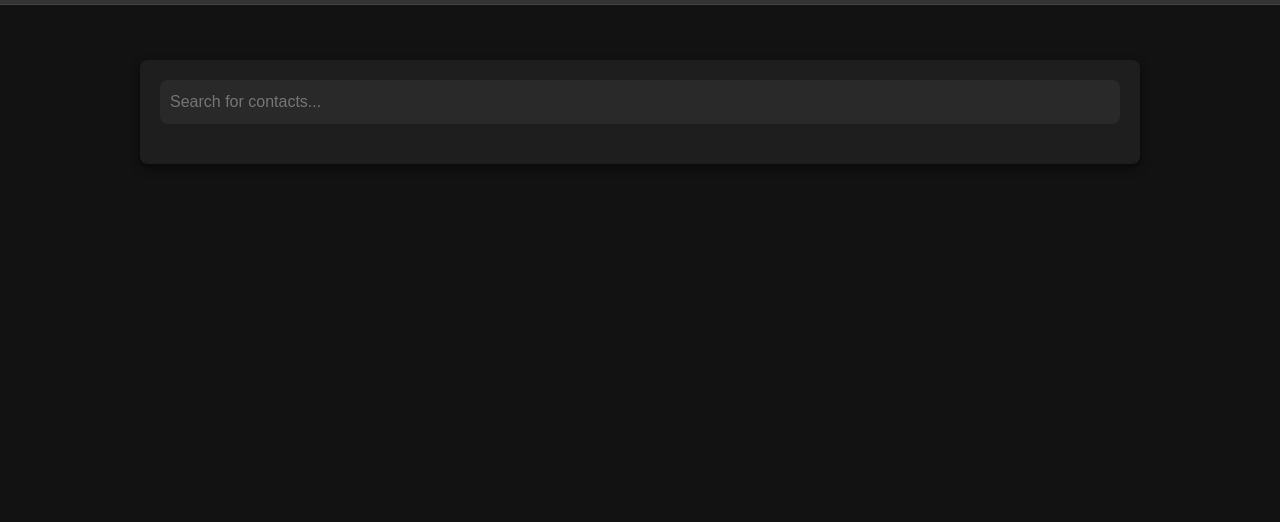
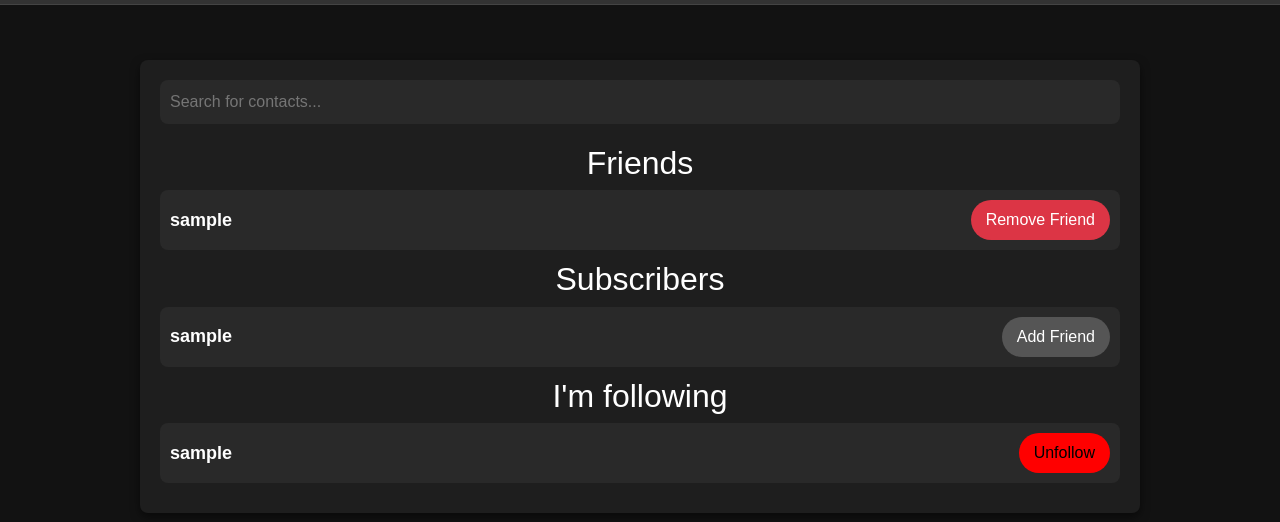
Before and after one commit to KlimentFis/My_Social_Network, a Django app: page /user/friends/ in a window 1280 px wide. Shown: the top 522 px of the page. Run offline with Django 3.2, Linux system fonts and the light colour scheme; the first user in the database is signed in; tables that the repository leaves empty hold one stand-in row (Sample ...).

Commit message:
Подписка работает

```diff
--- a/user/urls.py
+++ b/user/urls.py
@@ -15,7 +15,7 @@ Including another URLconf
 """
 from django.urls import path
 from .views import messages, user_register, user_login, user_logout, news, profile, create_post, friends \
-# ,FriendsView
+    # ,FriendsView
 
 urlpatterns = [
     path("messages", messages, name="messages"),
@@ -24,7 +24,6 @@ urlpatterns = [
     path("register", user_register, name="register"),
     path("login", user_login, name="login"),
     path("create_post", create_post, name="create_post"),
-    # path("friends", FriendsView.as_view(), name="friends"),
     path("friends/", friends, name="friends"),
     path("logout", user_logout, name="user_logout")
 ]
--- a/user/views.py
+++ b/user/views.py
@@ -118,46 +118,75 @@
 
 @login_required
 def friends(request):
-    if request.method == "GET":
-        friends = list(request.user.friends.all())
-        subscribers = list(request.user.subscribers.all())
-        subscriptions = list(request.user.subscriptions.all())
-        related_users = list(set(friends + subscribers + subscriptions))
-        related_user_ids = [user.id for user in related_users]
-        other_users = MyUser.objects.exclude(id__in=related_user_ids).exclude(username=request.user.username)
-
-        context = {
-            "friends": friends,
-            "subscribers": subscribers,
-            "subscriptions": subscriptions,
-            "other_users": other_users,
-        }
-        return render(request, "user/user_list.html", context)
-
-    elif request.method == "POST":
-        import json
-        data = json.loads(request.body)  # Получение данных из JSON
+    if request.method == "POST":
+        data = json.loads(request.body)
         user_id = data.get('user_id')
-
-        try:
-            target_user = MyUser.objects.get(id=user_id)
-        except MyUser.DoesNotExist:
-            return JsonResponse({"status": "error", "message": "User not found"}, status=404)
-
         action = data.get('action')
 
+        target_user = MyUser.objects.get(id=user_id)
+
         if action == 'add_friend':
-            request.user.subscriptions.add(target_user)
-            target_user.subscribers.add(request.user)
+            # Если target_user уже подписан на текущего пользователя
+            if target_user in request.user.subscribers.all():
+                # Делаем их друзьями
+                request.user.friends.add(target_user)
+                target_user.friends.add(request.user)
+
+                # Удаляем их из подписчиков и подписок
+                request.user.subscriptions.remove(target_user)
+                target_user.subscribers.remove(request.user)
+
+                # Удаляем подписчика, так как они теперь друзья
+                request.user.subscribers.remove(target_user)
+                target_user.subscribers.remove(request.user)
+
+            else:
+                # Если не подписан, просто добавляем в подписки
+                request.user.subscriptions.add(target_user)
+                target_user.subscribers.add(request.user)
+
+            # Обновляем списки
+            friends = list(request.user.friends.all())
+            subscribers = list(request.user.subscribers.all())
+            subscriptions = list(request.user.subscriptions.all())
+
+            return JsonResponse({
+                "status": "success",
+                "friends": [user.username for user in friends],
+                "subscribers": [user.username for user in subscribers],
+                "subscriptions": [user.username for user in subscriptions],
+            })
+
+        elif action == 'remove_friend':
+            # Удаляем из друзей
+            request.user.friends.remove(target_user)
+            target_user.friends.remove(request.user)
             return JsonResponse({"status": "success"})
 
-        elif action == 'remove_friend':
-            request.user.friends.remove(target_user)
+        elif action == 'unfollow_user':
+            # Удаляем из подписок
+            request.user.subscriptions.remove(target_user)
             target_user.subscribers.remove(request.user)
             return JsonResponse({"status": "success"})
 
-        elif action == 'unfollow_user':
-            request.user.subscriptions.remove(target_user)
-            return JsonResponse({"status": "success"})
+    # Получаем все списки
+    friends = request.user.friends.all()
+    subscribers = request.user.subscribers.all()
+    subscriptions = request.user.subscriptions.all()
 
-        return JsonResponse({"status": "error", "message": "Invalid action"}, status=400)
+    # Собираем ID всех пользователей, которых не нужно показывать в other_users
+    excluded_user_ids = list(friends.values_list('id', flat=True)) + \
+                        list(subscribers.values_list('id', flat=True)) + \
+                        list(subscriptions.values_list('id', flat=True))
+
+    # Получаем других пользователей, исключая тех, кто уже в списках
+    other_users = MyUser.objects.exclude(id__in=excluded_user_ids).exclude(id=request.user.id)
+
+    context = {
+        'friends': friends,
+        'subscribers': subscribers,
+        'subscriptions': subscriptions,
+        'other_users': other_users,
+    }
+
+    return render(request, 'user/user_list.html', context)
```
Also changed, not shown: user/templates/user/user_list.html (+13 -23 lines).
